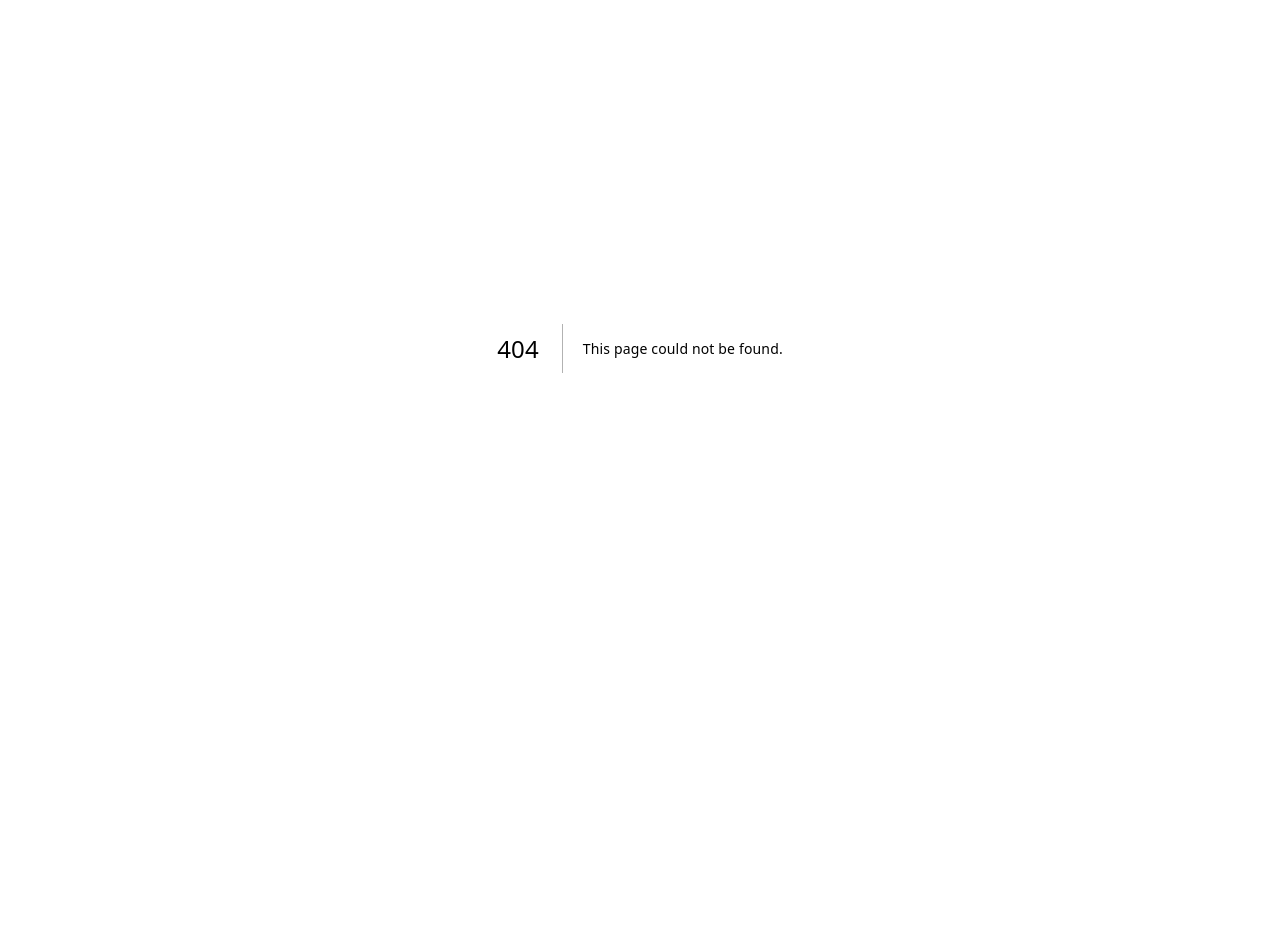
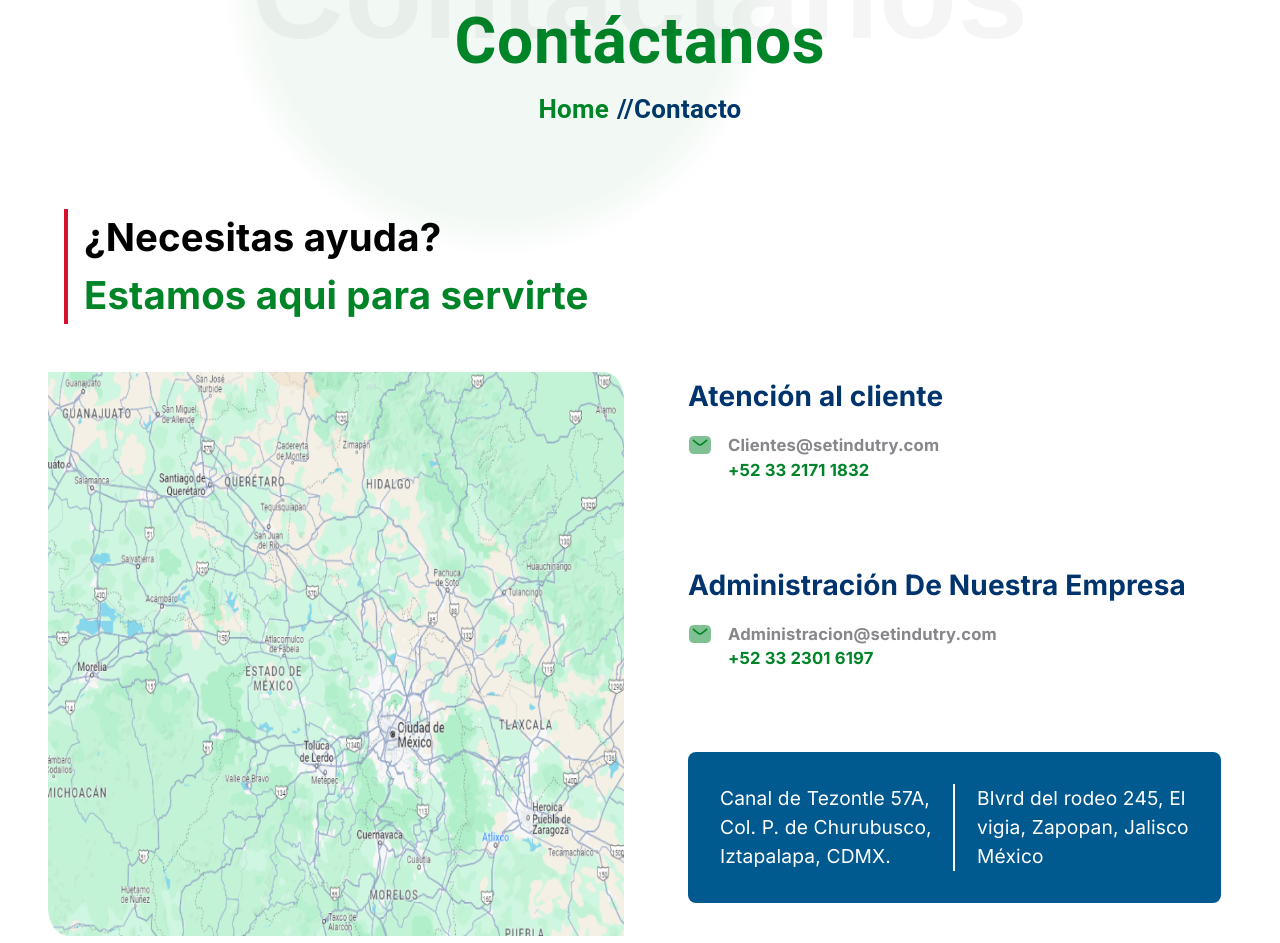
Before and after one commit to lorenzolopez2008/Set, a Next.js app: page /contacto in a window 1280 px wide. Before the commit this address had no page. Shown: the part 180-1123 px from the top of the page. Before the commit the page ends 928 px from the top, so only its background shows below. Built offline with nearby package versions, Linux system fonts and the light colour scheme.

Commit message:
added contact page

```diff
--- /dev/null
+++ b/src/app/contacto/page.tsx
@@ -0,0 +1,35 @@
+'use client';
+import { Box, useMediaQuery } from '@mui/material';
+import { HeadingSection } from '../components/ui/HeadingSection/HeadingSection';
+import Title from '@/components/Title';
+import { DecoratedText } from '@/components/contactComponents/DecoratedText';
+import Map from '@/components/contactComponents/Map';
+import ContactInfo from '@/components/contactComponents/ContactInfo';
+
+export default function Page() {
+  const isMobile = useMediaQuery('(max-width:780px)');
+  return (
+    <Box sx={{ display: 'flex', flexDirection: 'column' }}>
+      <Title
+        title="Contáctanos"
+        titleShadow="Contáctanos"
+        location="Contacto"
+      />
+      <Box sx={{ paddingLeft: 'clamp(0.2rem, 5vw,3rem)', paddingTop: '5rem' }}>
+        <DecoratedText />
+      </Box>
+      <Box
+        sx={{
+          paddingLeft: 'clamp(0.2rem, 5vw,3rem)',
+          paddingTop: '3rem',
+          display: 'flex',
+          flexDirection: isMobile ? 'column' : 'row',
+          gap: '3rem',
+        }}
+      >
+        <Map />
+        <ContactInfo />
+      </Box>
+    </Box>
+  );
+}
--- a/src/components/Title.tsx
+++ b/src/components/Title.tsx
@@ -1,4 +1,5 @@
-import { Box, Button, Typography } from '@mui/material';
+'use client';
+import { Box, Button, Typography, useMediaQuery } from '@mui/material';
 import React from 'react';
 
 interface Props {
@@ -8,6 +9,7 @@ interface Props {
 }
 
 function Title({ title, location, titleShadow }: Props) {
+  const isMobile = useMediaQuery('(max-width:780px)');
   return (
     <Box
       sx={{
@@ -17,12 +19,27 @@ function Title({ title, location, titleShadow }: Props) {
         flexDirection: 'column',
         justifyContent: 'center',
         alignItems: 'center',
+        overflow: 'hidden',
       }}
     >
+      {!isMobile ? (
+        <Box
+          sx={{
+            position: 'absolute',
+            top: '-15%',
+            left: '17%',
+            borderRadius: '100%',
+            background: `radial-gradient(circle, rgba(0, 132, 40, 0.05) 60%, rgba(0, 132, 40, 0) 70%)`,
+            width: '35rem',
+            height: '35rem',
+          }}
+        ></Box>
+      ) : null}
+
       <Box
         sx={{
           width: '100%',
-          height: '12.875rem',
+          height: '8.875rem',
           color: '#008428',
           display: 'flex',
           flexDirection: 'column',
@@ -33,7 +50,7 @@ function Title({ title, location, titleShadow }: Props) {
         <Box
           sx={{
             position: 'absolute',
-            fontSize: 'clamp(5.313rem, 10vw, 14.063rem)',
+            fontSize: 'clamp(3.313rem, 10vw, 14.063rem)',
             whiteSpace: 'nowrap',
             fontWeight: 'bold',
             opacity: '4%',
--- /dev/null
+++ b/src/components/contactComponents/ContactInfo.tsx
@@ -0,0 +1,150 @@
+'use client';
+import { Box, Button, Typography, useMediaQuery } from '@mui/material';
+import React from 'react';
+import Image from 'next/image';
+import { pxToRem } from '@/helpers/pxToRem';
+
+function ContactInfo() {
+  const isMobile = useMediaQuery('(max-width: 760px)');
+
+  return (
+    <Box
+      sx={{
+        width: isMobile ? '100%' : '50%',
+        color: '#008428',
+        display: 'flex',
+        flexDirection: 'column',
+        justifyContent: 'center',
+        alignItems: 'start',
+      }}
+    >
+      <Box
+        sx={{
+          width: '100%',
+          height: '33%',
+          display: 'flex',
+          alignItems: 'start',
+          justifyItems: 'start',
+          flexDirection: 'column',
+          gap: '1rem',
+        }}
+      >
+        <Typography variant="productTitle">Atención al cliente</Typography>
+        <Box sx={{ display: 'flex' }}>
+          <Box sx={{ paddingRight: '1rem' }}>
+            <Image width={24} height={24} src="/icons/envelope.svg" alt="map" />
+          </Box>
+          <Box sx={{ display: 'flex', flexDirection: 'column' }}>
+            <Typography variant="paragraph">Clientes@setindutry.com</Typography>
+            <Typography
+              sx={{ fontSize: `clamp(${pxToRem(14)}, 1.3vw, ${pxToRem(23)})` }}
+              variant="main"
+            >
+              +52 33 2171 1832
+            </Typography>
+          </Box>
+        </Box>
+      </Box>
+      <Box
+        sx={{
+          width: '100%',
+          height: '33%',
+          display: 'flex',
+          alignItems: 'start',
+          justifyItems: 'start',
+          flexDirection: 'column',
+          gap: '1rem',
+        }}
+      >
+        <Typography variant="productTitle">
+          Administración De Nuestra Empresa
+        </Typography>
+        <Box sx={{ display: 'flex' }}>
+          <Box sx={{ paddingRight: '1rem' }}>
+            <Image width={24} height={24} src="/icons/envelope.svg" alt="map" />
+          </Box>
+          <Box sx={{ display: 'flex', flexDirection: 'column' }}>
+            <Typography variant="paragraph">
+              Administracion@setindutry.com
+            </Typography>
+            <Typography
+              sx={{ fontSize: `clamp(${pxToRem(14)}, 1.3vw, ${pxToRem(23)})` }}
+              variant="main"
+            >
+              +52 33 2301 6197
+            </Typography>
+          </Box>
+        </Box>
+      </Box>
+      {!isMobile ? (
+        <Box sx={{ height: '33%', width: '90%' }}>
+          <Box
+            sx={{
+              backgroundColor: '#00598F',
+              borderRadius: '0.5rem',
+              display: 'flex',
+              justifyContent: 'space-between',
+              fontFamily: 'inter',
+              fontSize: '1.2rem',
+              flexDirection: isMobile ? 'column' : 'row',
+              color: 'white',
+              padding: '2rem',
+              height: '80%',
+              width: '100%',
+            }}
+          >
+            <Box>
+              Canal de Tezontle 57A,
+              <br /> Col. P. de Churubusco,
+              <br /> Iztapalapa, CDMX.
+            </Box>
+            <Box
+              sx={{ width: '2px', height: '100%', backgroundColor: 'white' }}
+            ></Box>
+            <Box>
+              Blvrd del rodeo 245, El
+              <br /> vigia, Zapopan, Jalisco
+              <br /> México
+            </Box>
+          </Box>
+        </Box>
+      ) : (
+        <Box sx={{ height: '33%', width: '90%' }}>
+          <Box
+            sx={{
+              backgroundColor: '#00598F',
+              borderRadius: '0.5rem',
+              display: 'flex',
+              justifyContent: 'space-between',
+              fontFamily: 'inter',
+              fontSize: '1.2rem',
+              flexDirection: isMobile ? 'column' : 'row',
+              color: 'white',
+              padding: '2rem',
+              height: '80%',
+              width: '100%',
+              gap: '1rem',
+            }}
+          >
+            <Box>
+              Canal de Tezontle 57A, Col.
+              <br /> P. de Churubusco,
+              <br />
+              Iztapalapa, CDMX.
+            </Box>
+            <Box
+              sx={{ width: '2px', height: '100%', backgroundColor: 'white' }}
+            ></Box>
+            <Box>
+              Blvrd del rodeo 245, El
+              <br /> vigia, Zapopan, Jalisco
+              <br /> México
+            </Box>
+          </Box>
+        </Box>
+      )}
+    </Box>
+  );
+}
+
+export default ContactInfo;
--- /dev/null
+++ b/src/components/contactComponents/DecoratedText.tsx
@@ -0,0 +1,30 @@
+import { pxToRem } from '@/helpers/pxToRem';
+import { Box, Typography } from '@mui/material';
+
+export const DecoratedText = () => {
+  return (
+    <Box
+      sx={{
+        display: 'flex',
+        alignItems: 'stretch',
+        gap: '1rem',
+      }}
+      id="textHigh"
+    >
+      <Box
+        sx={{
+          width: pxToRem(4),
+          marginLeft: '1rem',
+          backgroundColor: '#D5112F',
+        }}
+      ></Box>
+      <Typography variant={'title'}>
+        ¿Necesitas ayuda?
+        <br />
+        <Typography variant={'title'} color="#008428">
+          Estamos aqui para servirte
+        </Typography>
+      </Typography>
+    </Box>
+  );
+};
--- /dev/null
+++ b/src/components/contactComponents/Map.tsx
@@ -0,0 +1,20 @@
+import { Box, Button, Typography } from '@mui/material';
+import Image from 'next/image';
+import React from 'react';
+
+function Map() {
+  return (
+    <Box sx={{ width: '50%' }}>
+      <img
+        src="/map.png"
+        style={{
+          width: 'clamp(20.400rem, 45vw, 55.875rem)',
+          height: 'clamp(15.1rem, 45vw, 35.25rem)',
+        }}
+        alt="map"
+      />
+    </Box>
+  );
+}
+
+export default Map;
```
Also changed, not shown: public/icons/envelope.svg (added), public/map.png (added).
